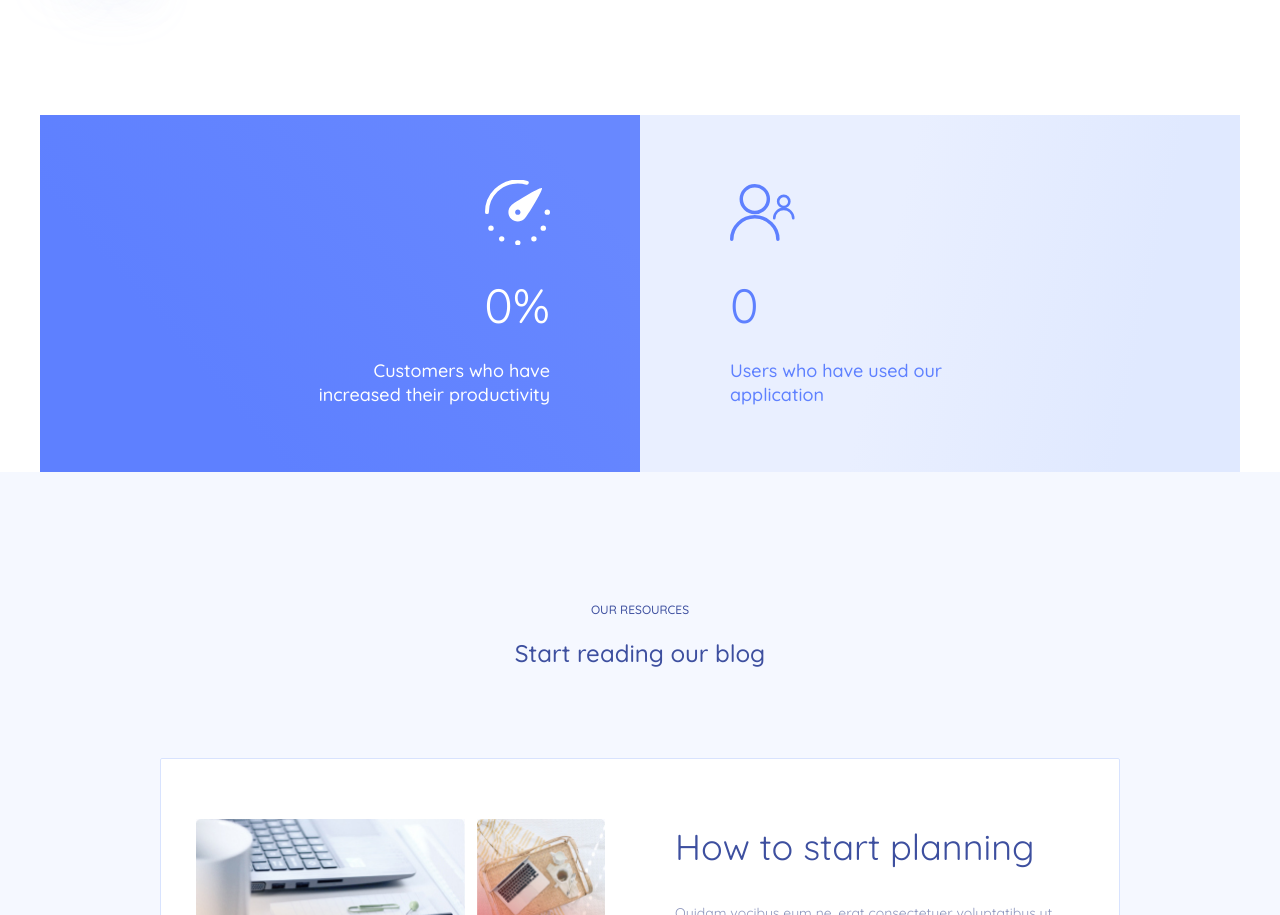
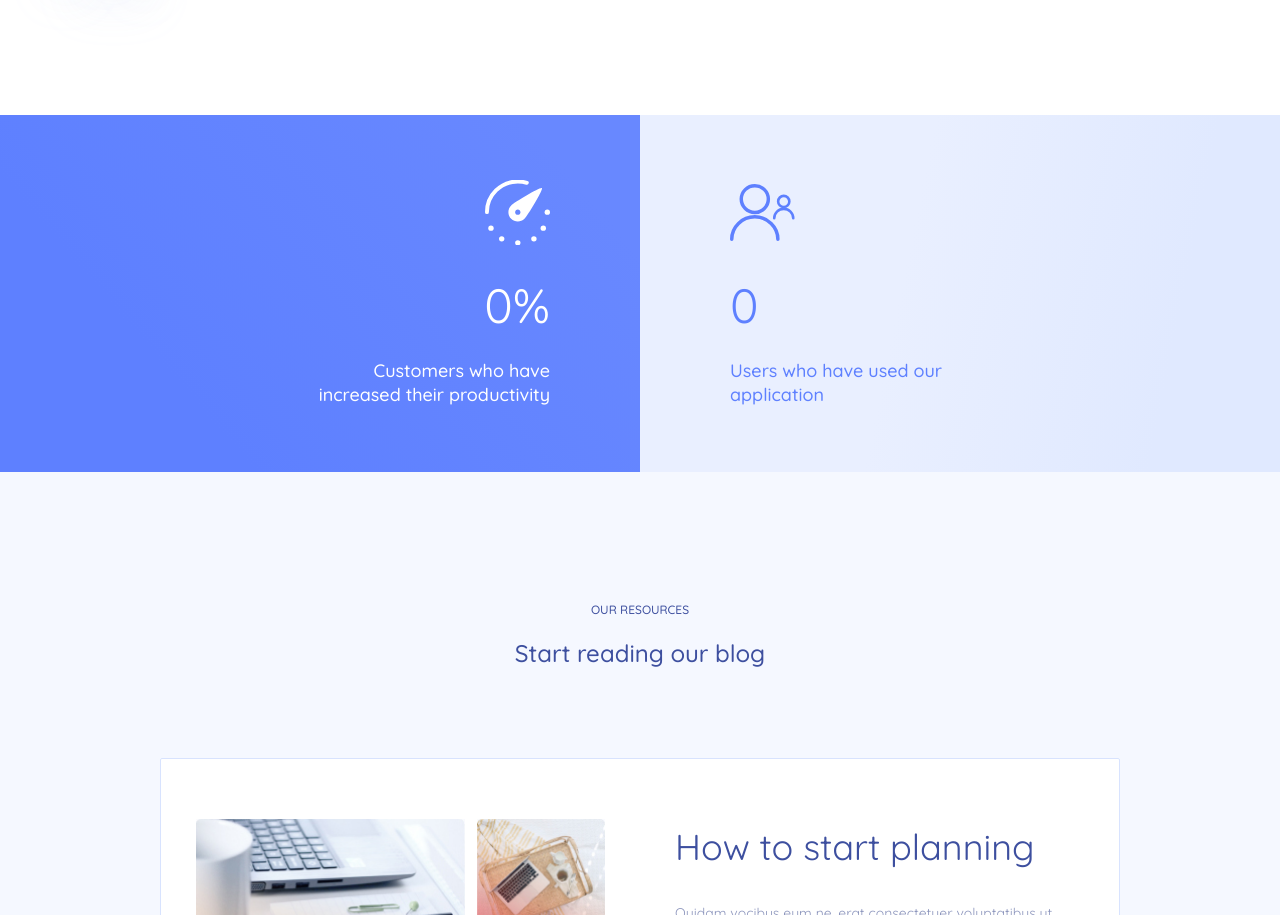
Before and after one commit to YuriShvetsov/template-14a, a website built with webpack: page src/index.html in a window 1280 px wide. Shown: the part 2189-3104 px from the top of the page. Built offline with nearby package versions, Linux system fonts and the light colour scheme; files whose address does not match are found by name.

Commit message:
style: now background of stats section on full window width

```diff
--- a/src/css/partials/home/stats.css
+++ b/src/css/partials/home/stats.css
@@ -5,7 +5,6 @@
 }
 
 .stats__wrapper {
-  padding: 0;
   display: flex;
   justify-content: center;
 }
--- a/src/index.html
+++ b/src/index.html
@@ -140,7 +140,7 @@
       </section>
 
       <section class="section stats">
-        <div class="stats__wrapper container">
+        <div class="stats__wrapper">
           <div class="stats__item stats__item_left">
             <div class="stats__item-icon" style="background-image: url(images/time-white.svg);"></div>
             <div class="stats__item-value"><span class="js-counter" data-value="89">0</span>%</div>
```
